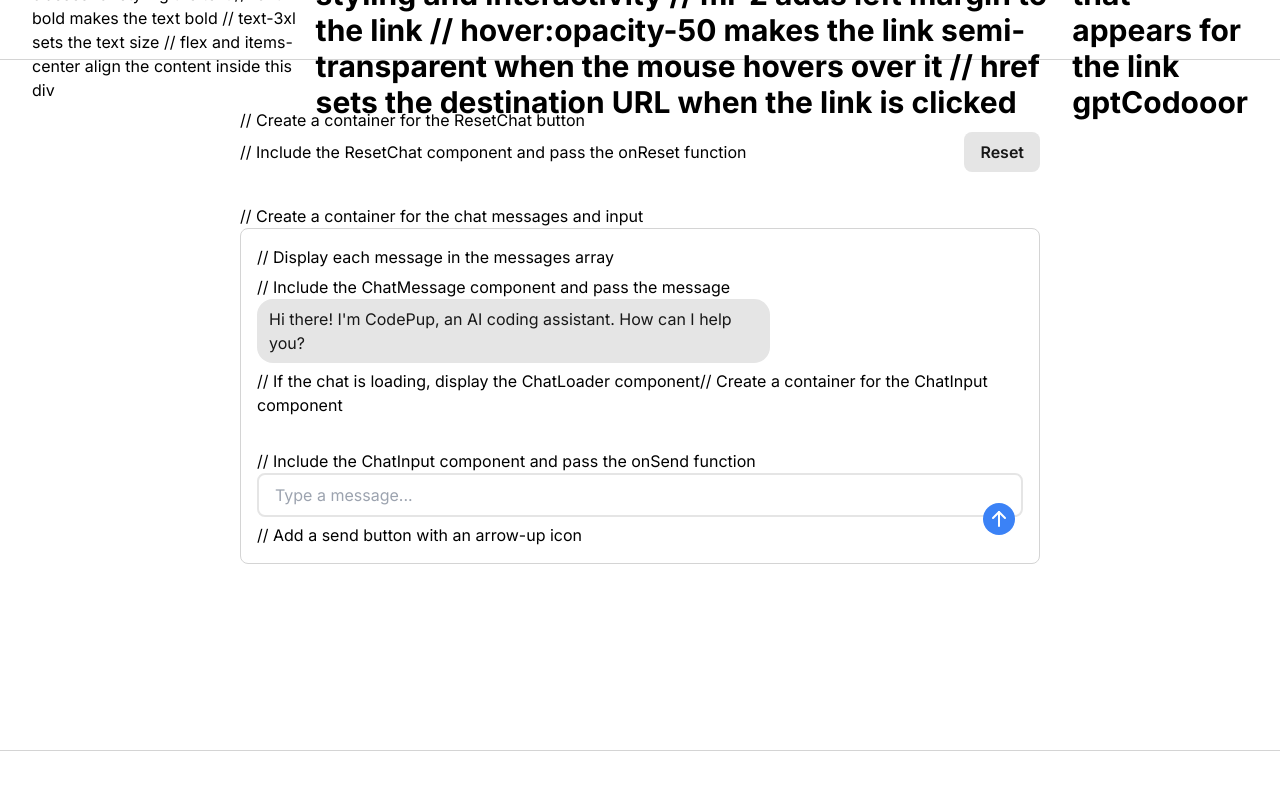
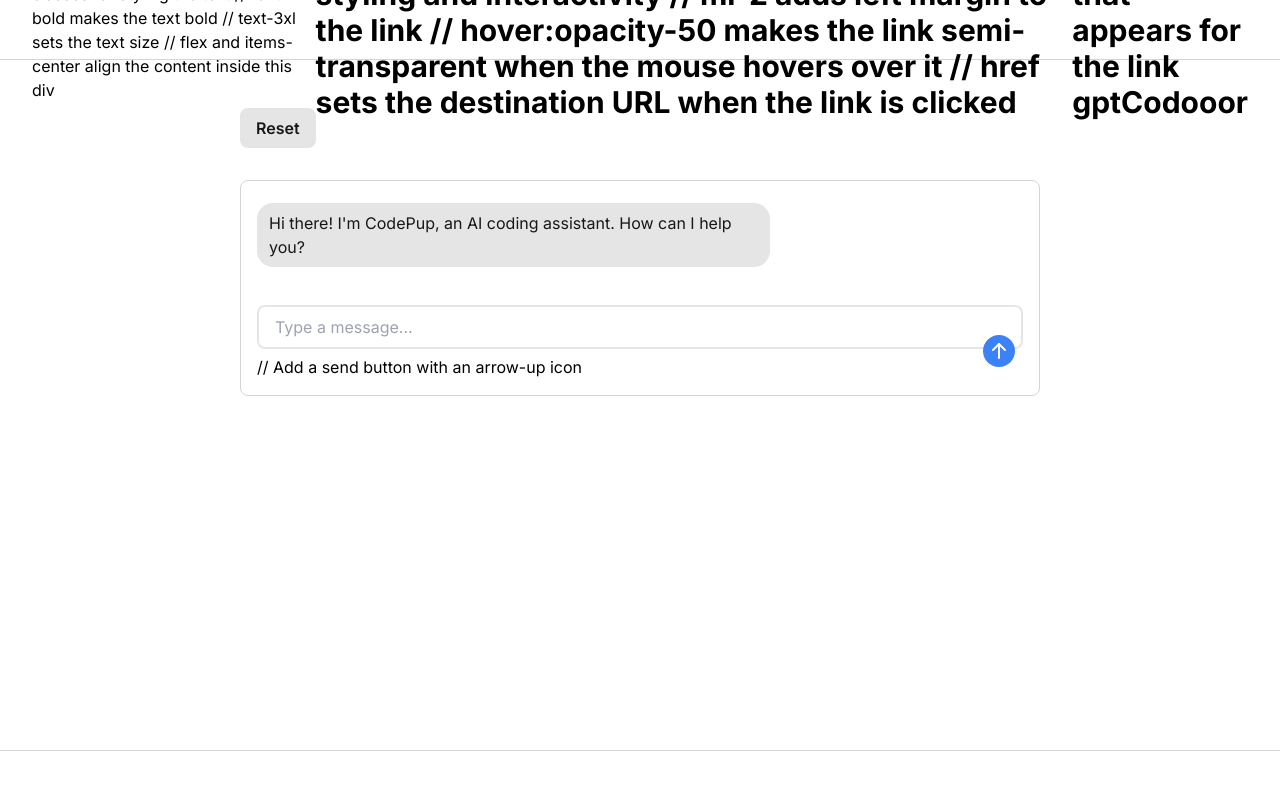
Before and after one commit to ChrisJAdamek/chatbot-ui-lite, a Next.js app: page / in a window 1280 px wide. Shown: the top 790 px of the page. Built offline with nearby package versions, Linux system fonts and the light colour scheme.

Commit message:
Update Chat.tsx

```diff
--- a/components/Chat/Chat.tsx
+++ b/components/Chat/Chat.tsx
@@ -33,27 +33,27 @@ export const Chat: FC<Props> = ({ messages, loading, onSend, onReset }) => {
   // Render the Chat component's content
   return (
     <>
-      // Create a container for the ResetChat button
+      {/* Create a container for the ResetChat button */}
       <div className="flex flex-row justify-between items-center mb-4 sm:mb-8">
-        // Include the ResetChat component and pass the onReset function
+        {/* Include the ResetChat component and pass the onReset function */}
         <ResetChat onReset={onReset} />
       </div>
 
-      // Create a container for the chat messages and input
+      {/* Create a container for the chat messages and input */}
       <div className="flex flex-col rounded-lg px-2 sm:p-4 sm:border border-neutral-300">
-        // Display each message in the messages array
+        {/* Display each message in the messages array */}
         {messages.map((message, index) => (
           // Create a container for each ChatMessage component
           <div
             key={index}
             className="my-1 sm:my-1.5"
           >
-            // Include the ChatMessage component and pass the message
+            {/* Include the ChatMessage component and pass the message */}
             <ChatMessage message={message} />
           </div>
         ))}
 
-        // If the chat is loading, display the ChatLoader component
+        {/* If the chat is loading, display the ChatLoader component */}
         {loading && (
           // Create a container for the ChatLoader component
           <div className="my-1 sm:my-1.5">
@@ -61,9 +61,9 @@ export const Chat: FC<Props> = ({ messages, loading, onSend, onReset }) => {
           </div>
         )}
 
-        // Create a container for the ChatInput component
+        {/* Create a container for the ChatInput component */}
         <div className="mt-4 sm:mt-8 bottom-[56px] left-0 w-full">
-          // Include the ChatInput component and pass the onSend function
+          {/* Include the ChatInput component and pass the onSend function */}
           <ChatInput onSend={onSend} />
         </div>
       </div>
```
